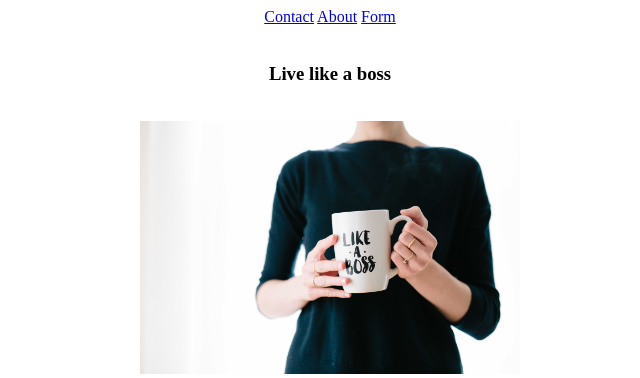
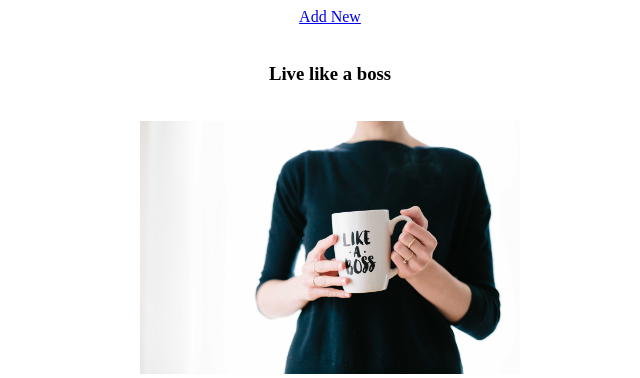
Before and after one commit to Sabrina-Sumona/Django-Musicians_App, a Django app: page /my_app/ in a window 1280 px wide. Shown: the top 378 px of the page, without its empty margins (310-950 px from the left). Run offline with Django 3.2, Linux system fonts and the light colour scheme; data comes from the database, SQL or seed files in the repository; both versions use the stored data as it was after the commit.

Commit message:
Django Model Forms & Relative URLs

```diff
--- a/my_app/urls.py
+++ b/my_app/urls.py
@@ -2,10 +2,12 @@ from django.conf.urls import url
 from django.urls import path
 from my_app import views
 
+app_name = "my_app"
+
 urlpatterns = [
     # path('', views.index, name='index'),
-    path('', views.home, name='home'),
-    path('contact/', views.contact, name='contact'),
-    path('about/', views.about, name='about'),
+    path('', views.index, name='index'),
+    # path('contact/', views.contact, name='contact'),
+    # path('about/', views.about, name='about'),
     path('form/', views.form, name='form'),
 ]
--- a/my_app/views.py
+++ b/my_app/views.py
@@ -2,85 +2,99 @@ from django.shortcuts import render
 from django.http import HttpResponse
 from my_app.models import Musician, Album
 # here all forms of my_app will be imported
-from my_app.form import user_form
+# from my_app.form import user_form
+from my_app.form import MusicianForm
 
 # Create your views here.
 
-def home(request):
+def index(request):
     # return render(request, 'my_app/index.html', context=diction)
     # DJNGO query
     musician_list = Musician.objects.order_by('first_name')
     diction = {'text_1': "Live like a boss",'text_2':'This a list of Musicians', 'musician': musician_list}
     return render(request, 'my_app/index.html', context=diction)
 
-def contact(request):
+# def contact(request):
     diction = {}
-    return render(request, 'my_app/contact.html', context=diction)
+    # return render(request, 'my_app/contact.html', context=diction)
 
-def about(request):
+# def about(request):
     diction = {}
     return render(request, 'my_app/about.html', context=diction)
 
 def form(request):
-    # here initial form will be stored
-    new_form = user_form
-    # diction = {'test_form': new_form, 'heading_1': "This form is created using django forms library"}
-    diction = {'test_form': new_form, 'heading_2': "Django Form"}
+    new_form = MusicianForm()
 
     if request.method == 'POST':
-        # here form with inputs will be stored
-        new_form = user_form(request.POST)
-        # to show error messages we must update the initial form with the new form to find error
-        diction.update({'test_form':new_form})
-        #here the validation of the inputs will be checked
+        new_form = MusicianForm(request.POST)
+
         if new_form.is_valid():
-            # if valid the values will be collected from new form
-            user_name = new_form.cleaned_data['user_name']
-            user_dob = new_form.cleaned_data['user_dob']
-            user_email = new_form.cleaned_data['user_email']
-            agreement = new_form.cleaned_data['agreement']
-
-            diction.update({'user_name':user_name})
-            diction.update({'user_dob':user_dob})
-            diction.update({'user_email':user_email})
-            diction.update({'agreement': agreement})
-
-            diction.update({'rating': new_form.cleaned_data['rating']})
-            diction.update({'gender': new_form.cleaned_data['gender']})
-            diction.update({'color': new_form.cleaned_data['color']})
-            diction.update({'user_age': new_form.cleaned_data['user_age']})
-            diction.update({'num_field': new_form.cleaned_data['num_field']})
-
-            diction.update({'user_vemail': 'Emails Match!!'})
-
-            diction.update({'form_submited':"Yes"})
-
+            new_form.save(commit=True)
+            return index(request)
+    diction = {'test_form': new_form, 'heading_3':'Add New Musician'}
     return render(request, 'my_app/form.html', context=diction)
 
-# def index(request):
-#     diction = {}
-#     return render(request, 'my_app/index.html', context=diction)
+
+# def form(request):
+#     # here initial form will be stored
+#     new_form = user_form
+#     # diction = {'test_form': new_form, 'heading_1': "This form is created using django forms library"}
+#     diction = {'test_form': new_form, 'heading_2': "Django Form"}
+#
+#     if request.method == 'POST':
+#         # here form with inputs will be stored
+#         new_form = user_form(request.POST)
+#         # to show error messages we must update the initial form with the new form to find error
+#         diction.update({'test_form':new_form})
+#         #here the validation of the inputs will be checked
+#         if new_form.is_valid():
+#             # if valid the values will be collected from new form
+#             user_name = new_form.cleaned_data['user_name']
+#             user_dob = new_form.cleaned_data['user_dob']
+#             user_email = new_form.cleaned_data['user_email']
+#             agreement = new_form.cleaned_data['agreement']
+#
+#             diction.update({'user_name':user_name})
+#             diction.update({'user_dob':user_dob})
+#             diction.update({'user_email':user_email})
+#             diction.update({'agreement': agreement})
+#
+#             diction.update({'rating': new_form.cleaned_data['rating']})
+#             diction.update({'gender': new_form.cleaned_data['gender']})
+#             diction.update({'color': new_form.cleaned_data['color']})
+#             diction.update({'user_age': new_form.cleaned_data['user_age']})
+#             diction.update({'num_field': new_form.cleaned_data['num_field']})
+#
+#             diction.update({'user_vemail': 'Emails Match!!'})
+#
+#             diction.update({'form_submited':"Yes"})
+#
+#     return render(request, 'my_app/form.html', context=diction)
 
 # def index(request):
-#     return HttpResponse("<h1>Hello World<h1>")
-
-# def index(request):
-#         return HttpResponse("<h1>MY app<h1>")
-
-# def home(request):
-#     return HttpResponse("<h1>This is Homepage</h1> <a href='contact/'>Contact</a> <a href='about/'>About</a>")
+# #     diction = {}
+# #     return render(request, 'my_app/index.html', context=diction)
 #
-# def contact(request):
-#     return HttpResponse("<h1>This is Contact Page</h1> <a href='/my_app'>Homepage</a> <a href='/my_app/about/'>About</a>")
+# # def index(request):
+# #     return HttpResponse("<h1>Hello World<h1>")
 #
-# def about(request):
-#     return HttpResponse("<h1>About Us</h1> <a href='/my_app'>Homepage</a> <a href='/my_app/contact/'>Contact</a>")
-
-# def home(request):
-#     return HttpResponse("<h1>This is Homepage</h1> <a href='contact/'>Contact</a> <a href='about/'>About</a>")
+# # def index(request):
+# #         return HttpResponse("<h1>MY app<h1>")
 #
-# def contact(request):
-    # return HttpResponse("<h1>This is Contact Page</h1> <a href='/'>Homepage</a> <a href='/about/'>About</a>")
+# # def home(request):
+# #     return HttpResponse("<h1>This is Homepage</h1> <a href='contact/'>Contact</a> <a href='about/'>About</a>")
+# #
+# # def contact(request):
+# #     return HttpResponse("<h1>This is Contact Page</h1> <a href='/my_app'>Homepage</a> <a href='/my_app/about/'>About</a>")
+# #
+# # def about(request):
+# #     return HttpResponse("<h1>About Us</h1> <a href='/my_app'>Homepage</a> <a href='/my_app/contact/'>Contact</a>")
 #
+# # def home(request):
+# #     return HttpResponse("<h1>This is Homepage</h1> <a href='contact/'>Contact</a> <a href='about/'>About</a>")
+# #
+# # def contact(request):
+#     # return HttpResponse("<h1>This is Contact Page</h1> <a href='/'>Homepage</a> <a href='/about/'>About</a>")
+# #
 # def about(request):
 #     return HttpResponse("<h1>About Us</h1> <a href='/'>Homepage</a> <a href='/contact/'>Contact</a>")
--- a/templates/my_app/index.html
+++ b/templates/my_app/index.html
@@ -10,9 +10,11 @@
   <body>
     <!-- <h1>This is Homepage</h1> -->
     <!-- <h1>My name is SNS </h1> -->
-    <a href='contact/'>Contact</a>
+    <!-- <a href='contact/'>Contact</a>
     <a href='about/'>About</a>
-     <a href='form/'>Form</a>
+    <a href='form/'>Form</a> -->
+    <!-- <a href="/form/">Add New</a> -->
+    <a href="{% url 'my_app:form' %}">Add New</a>
     <br>
     <br>
     <h3>{{ text_1 }}</h3>
```
Also changed, not shown: my_app/form.py (+75 -57 lines), templates/my_app/form.html (+6 -3 lines), db.sqlite3.
